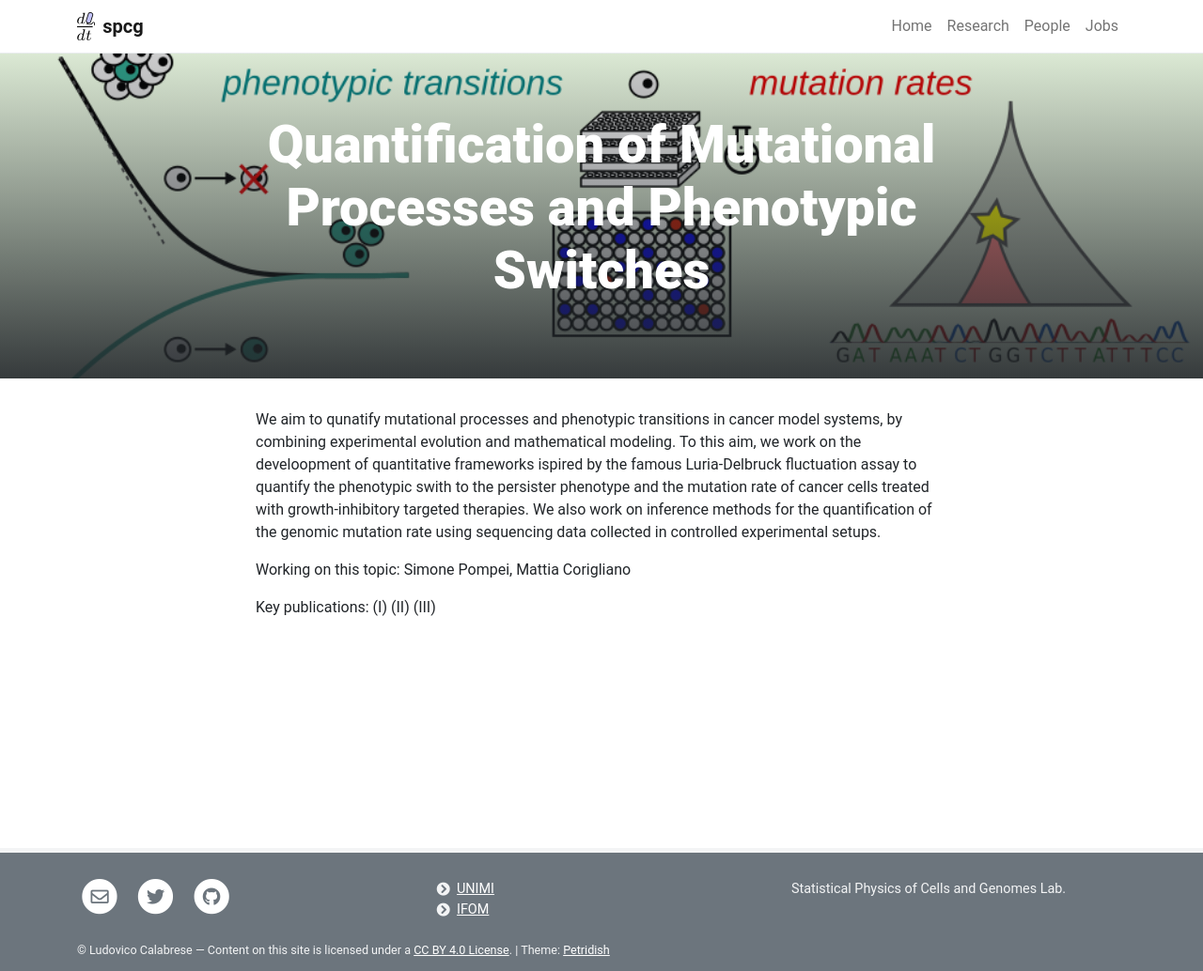
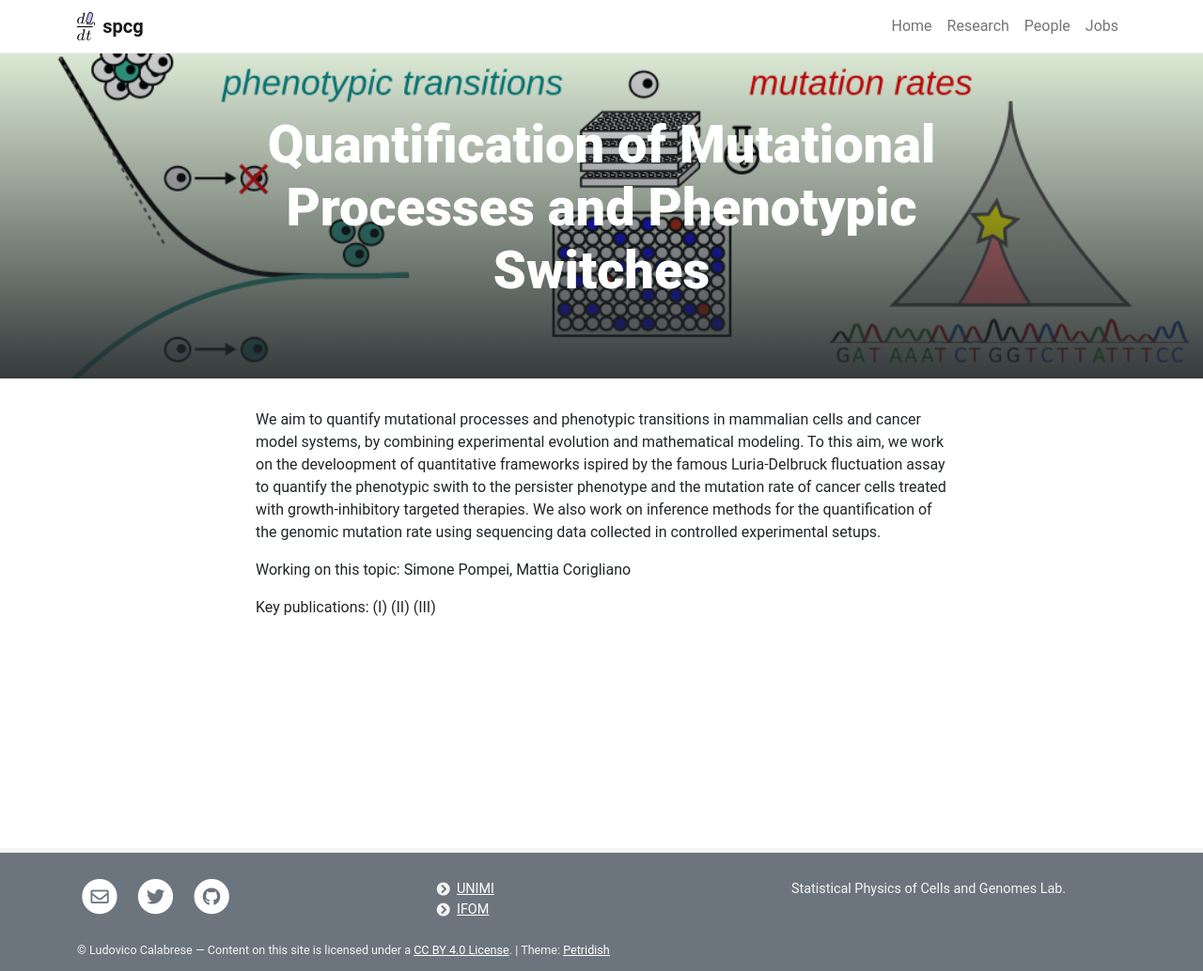
Before and after one commit to mcltone/spcg, a Jekyll site: the page built from _posts/2019-01-03-mutation-phenot-process.md, in a window 1280 px wide. Shown: the whole page at 94% size. Built offline with Jekyll 4.4.1, drawn with Linux system fonts in a browser that asks for light colours.

Commit message:
Update 2019-01-03-mutation-phenot-process.md

```diff
--- a/_posts/2019-01-03-mutation-phenot-process.md
+++ b/_posts/2019-01-03-mutation-phenot-process.md
@@ -6,8 +6,7 @@ permalink: /research/mutat-phen
 description:
 ---
 
-We aim to qunatify mutational processes and phenotypic transitions in cancer model
-systems, by combining experimental evolution and mathematical modeling. To this aim, we work on the develoopment of quantitative frameworks ispired by the famous Luria-Delbruck fluctuation assay to quantify the phenotypic swith to the persister phenotype and the mutation rate of cancer cells treated with growth-inhibitory targeted therapies. We also work on inference methods for the quantification of the genomic mutation rate using sequencing data collected in controlled experimental setups.
+We aim to quantify mutational processes and phenotypic transitions in mammalian cells and cancer model systems, by combining experimental evolution and mathematical modeling. To this aim, we work on the develoopment of quantitative frameworks ispired by the famous Luria-Delbruck fluctuation assay to quantify the phenotypic swith to the persister phenotype and the mutation rate of cancer cells treated with growth-inhibitory targeted therapies. We also work on inference methods for the quantification of the genomic mutation rate using sequencing data collected in controlled experimental setups.
 
 Working on this topic: Simone Pompei, Mattia Corigliano
 
```
